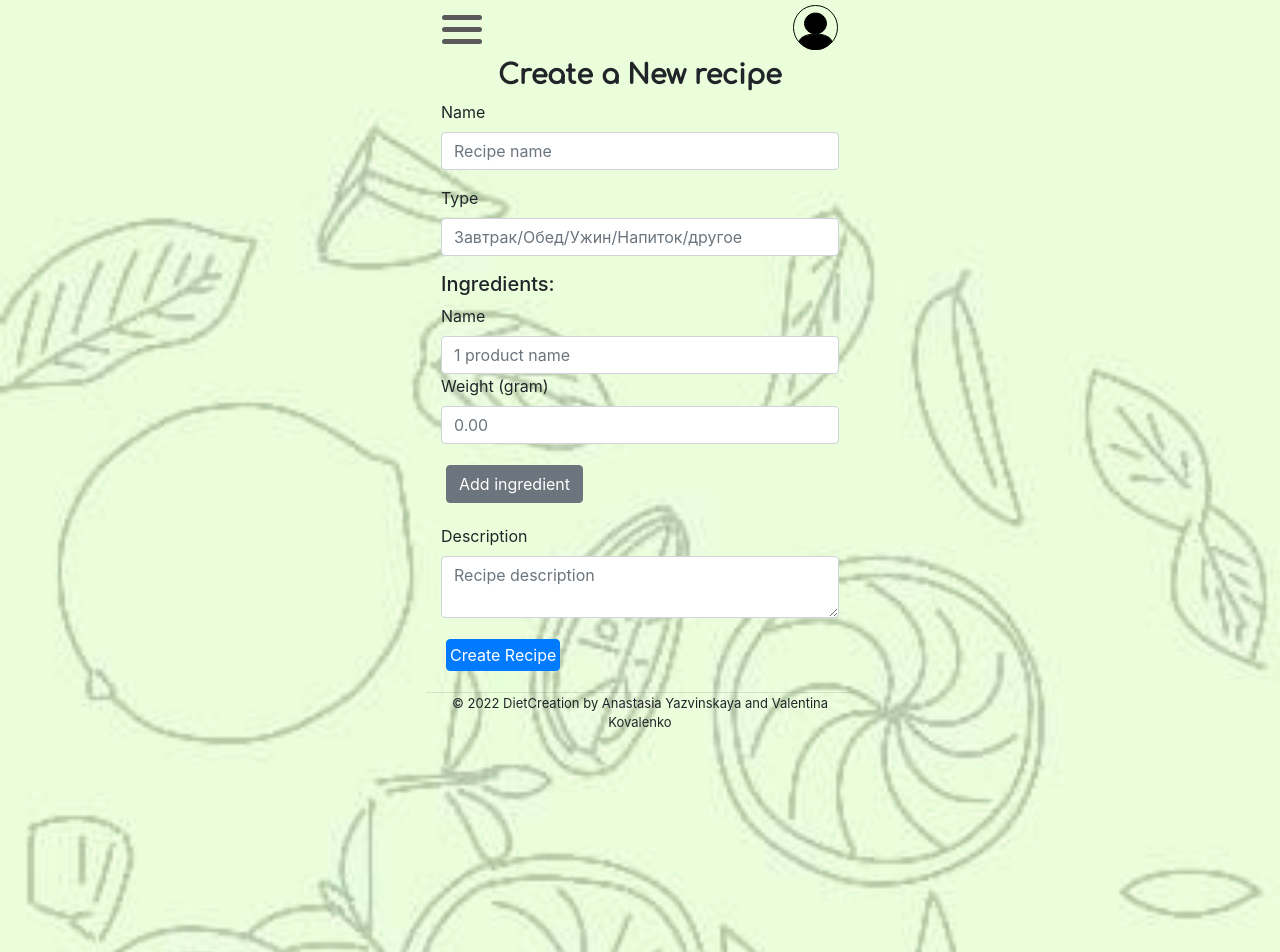
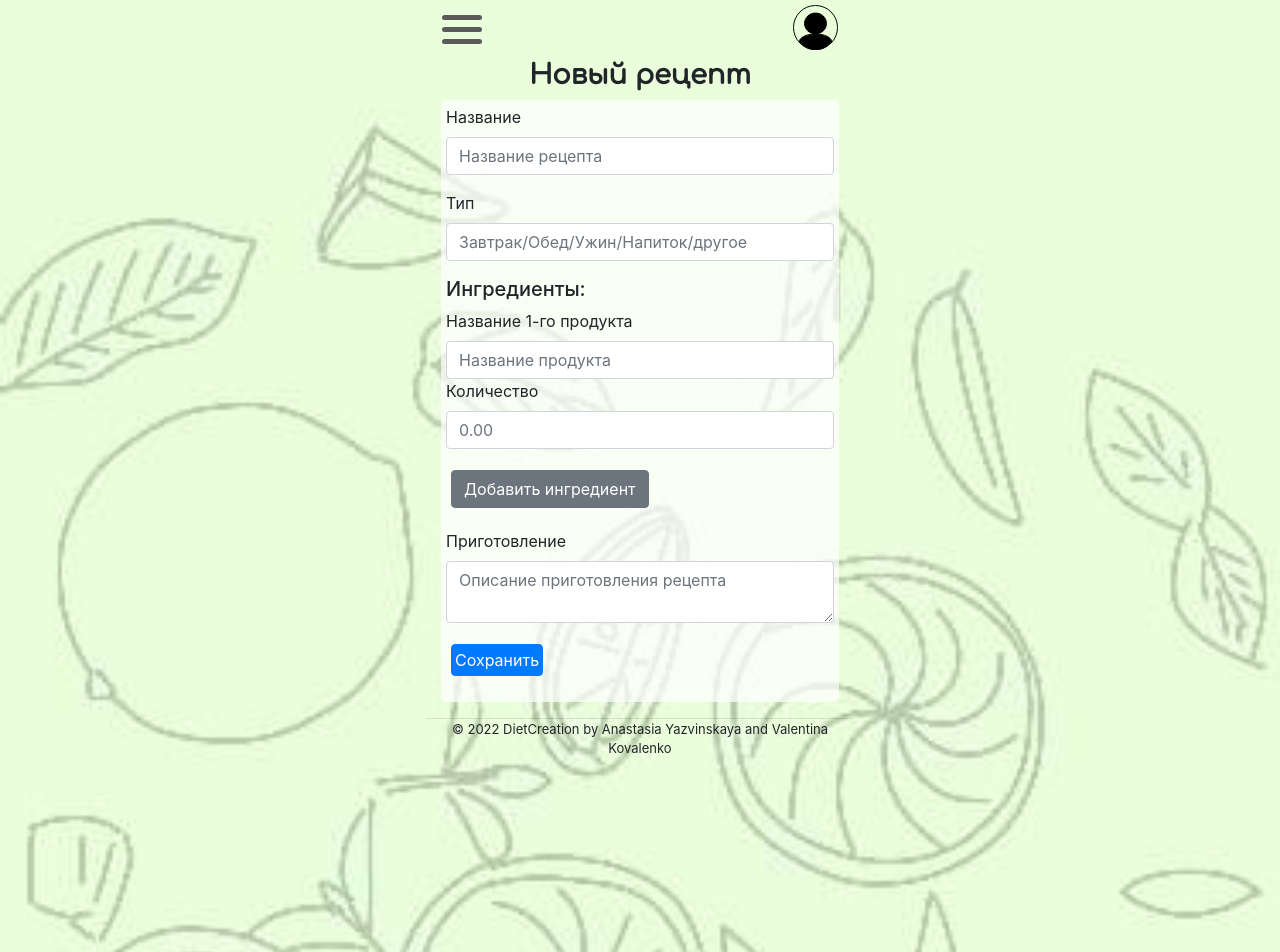
Before and after one commit to AnastasiaYazvinskaya/diet-creation, a Flask app: page /create_recipe in a window 1280 px wide. Shown: the top 952 px of the page. Run offline with Flask 2, Linux system fonts and the light colour scheme; data comes from the database, SQL or seed files in the repository; some libraries are stand-ins or nearby versions; some web fonts are replaced.

Commit message:
some basic changes for recipes

```diff
--- a/app/static/css/base_style.css
+++ b/app/static/css/base_style.css
@@ -120,6 +120,19 @@ h1 {
     font-weight: 600;
 }
 
+
+.info {
+    background-color: rgba(255, 255, 255, 0.8);
+    border-radius: 10px;
+    padding: 5px;
+}
+.align-items-center {
+    margin-left: 20px;
+}
+a {
+    color: black;
+}
+
 /* Products */
 .container img, .container #delete {
     width: 20px;
@@ -202,11 +215,6 @@ td a{
 }
 
 /* Product */
-.prod-info {
-    background-color: rgba(255, 255, 255, 0.8);
-    border-radius: 10px;
-    padding: 5px;
-}
 #empty-recipe-list p {
     margin-bottom: 0;
 }
@@ -235,11 +243,15 @@ td a{
 .recipe-info h4 {
     text-align: center;
 }
-.recipe-info div {
-    text-align: right;
+
+.recipe-type {
+    text-align: center;
+    margin-top: -10px;
+    font-size: 0.8em;
 }
 
 .heart {
+    text-align: right;
     margin: -15px 5px 5px 0;
     font-size: 2em;
     line-height: 30px;
--- a/app/static/js/recipeCreate_script.js
+++ b/app/static/js/recipeCreate_script.js
@@ -20,21 +20,21 @@ $(document).ready(function() {
     $("#add").click(function() {
         // Adding new fields for nex ingredient (ingredient name and weight)
         $("#ingredientAdd").append('<div class="form-group">' +
-'        <label for="name_'+i+'">Name</label>' +
-'        <input list="products" name="name_'+i+'" class="form-control" placeholder="'+(i+1)+' product name"></input>' +
+'        <label for="name_'+i+'">Название '+(i+1)+'-го продукта</label>' +
+'        <input list="products" name="name_'+i+'" class="form-control" placeholder="Название продукта"></input>' +
 '        <datalist id="types">' +
 '            {% for product in prods %}' +
 '                <option value="{{product["name"]}} [{{product["shop"]}}]"></option>' +
 '            {% endfor %}' +
 '        </datalist>' +
-'        <label for="weight_'+i+'">Weight (gram)</label>' +
+'        <label for="weight_'+i+'">Количество</label>' +
 '        <input type="number" step="0.01" name="weight_'+i+'"' +
 '            placeholder="0.00" class="form-control"></input>' +
 '    </div>');
         // Changing index
         i += 1;
         // Hide adding button if 30 ingredients was added
-        if (i > 30) {
+        if (i = 30) {
             $(this).hide();
         }
     });
--- a/app/templates/create_r.html
+++ b/app/templates/create_r.html
@@ -2,6 +2,7 @@
 <!-- Styles -->
 {% block style %}
     <link rel="stylesheet" href="static/css/style.css">
+    <link rel="stylesheet" href="static/css/create_style.css">
 {% endblock %}
 <!-- Scripts-->
 {% block script %}
@@ -18,18 +19,18 @@
         </p>
     {% endif %}
     <!-- Title -->
-    <h1>{% block title %} Create a New recipe {% endblock %}</h1>
+    <h1>{% block title %} Новый рецепт {% endblock %}</h1>
     <!-- Form for recipe detiels (if it has new products, then after refreshing all data will be on it's place) -->
     <form method="post">
         <!-- Text field for recipe name-->
         <div class="form-group">
-            <label for="r_name">Name</label>
-            <input type="text" name="r_name" placeholder="Recipe name"
+            <label for="r_name">Название</label>
+            <input type="text" name="r_name" placeholder="Название рецепта"
                 class="form-control" value="{{data['r_name']}}"></input>
         </div>
         <!-- Text field for recipe type with list of availiable variants -->
         <div class="form-group">
-            <label for="type">Type</label>
+            <label for="type">Тип</label>
             <input list="types" name="type" class="form-control"
                 placeholder="Завтрак/Обед/Ужин/Напиток/другое"
                 value="{{data['type']}}"></input>
@@ -40,13 +41,13 @@
             </datalist>
         </div>
         <!-- Ingredients -->
-        <h5>Ingredients:</h5>
+        <h5>Ингредиенты:</h5>
         <!-- Restoration of entered ingredients -->
         {% if data['ingreds']['names'] %}{% for prod in data['ingreds']['names'] %}
             <div class="form-group" id="repeate_{{loop.index0}}">
                 <!-- Ingredient name -->
-                <label for="name_{{loop.index0}}">Name</label>
-                <input list="products" name="name_{{loop.index0}}" class="form-control" placeholder="1 product name" id="product"
+                <label for="name_{{loop.index0}}">Название 1-го продукта</label>
+                <input list="products" name="name_{{loop.index0}}" class="form-control" placeholder="Название продукта" id="product"
                         value="{{ data['ingreds']['names'][loop.index0] }}"></input>
                 <datalist id="products">
                     {% for product in prods %}
@@ -54,7 +55,7 @@
                     {% endfor %}
                 </datalist>
                 <!-- Ingredient weight -->
-                <label for="weight_{{loop.index0}}">Weight (gram)</label>
+                <label for="weight_{{loop.index0}}">Количество</label>
                 <input type="number" step="0.01" name="weight_{{loop.index0}}"
                     placeholder="0.00" class="form-control"
                         value="{{ data['ingreds']['weights'][loop.index0] }}"></input>
@@ -62,16 +63,16 @@
         {% endfor %}{% else %} <!-- Starting fields for first ingredient -->
             <div class="form-group">
                 <!-- Ingredient name -->
-                <label for="name_0">Name</label>
+                <label for="name_0">Название 1-го продукта</label>
                 <input list="products" name="name_0" class="form-control"
-                    placeholder="1 product name"></input>
+                    placeholder="Название продукта"></input>
                 <datalist id="products">
                     {% for product in prods %}
                         <option value="{{product['name']}} [{{product['shop']}}]"></option>
                     {% endfor %}
                 </datalist>
                 <!-- Ingredient weight -->
-                <label for="weight_0">Weight (gram)</label>
+                <label for="weight_0">Количество</label>
                 <input type="number" step="0.01" name="weight_0"
                     placeholder="0.00" class="form-control"></input>
             </div>
@@ -79,17 +80,17 @@
         <!-- Place for adding ingredients and button for it -->
         <div id="ingredientAdd"></div>
         <div class="form-group">
-            <button id="add" type="button" class="btn btn-secondary">Add ingredient</button>
+            <button id="add" type="button" class="btn btn-secondary">Добавить ингредиент</button>
         </div>
         <!-- Recipe description -->
         <div class="form-group">
-            <label for="descr">Description</label>
-            <textarea name="descr" placeholder="Recipe description"
+            <label for="descr">Приготовление</label>
+            <textarea name="descr" placeholder="Описание приготовления рецепта"
                 class="form-control">{{ data['descr'] }}</textarea>
         </div>
         <!-- Button for submiting form -->
         <div class="form-group">
-            <button type="submit" class="btn btn-primary">Create Recipe</button>
+            <button type="submit" class="btn btn-primary">Сохранить</button>
         </div>
         <!-- Modal for creating new products used in recipe -->
         {% if errors %}
@@ -118,34 +119,34 @@
                                 <div class="carousel-inner">
                                     <div class="carousel-item active">
                                         <input type="hidden" name="formType" value="product" style="display:none">
-                                        <span>You have some products not in list. Please add the information about them.<br>Click "Next" for starting.</span>
+                                        <span>Некоторые продукты, необходимые для этого рецепта отсутствуют в вашем списке продуктов. Пожалйста, добавьте их.<br>Нажмите "Следующий", чтобы начать.</span>
                                     </div>
                                     <!-- Slides with form for each product -->
                                     {% for error in errors %}
                                         <div class="carousel-item">
                                             <!-- Product name -->
                                             <div class="form-group">
-                                                <label for="p_name_{{loop.index0}}">Name</label>
+                                                <label for="p_name_{{loop.index0}}">Название</label>
                                                 <input type="text" name="p_name_{{loop.index0}}"
-                                                    placeholder="Product name" class="form-control"
+                                                    placeholder="Название продукта" class="form-control"
                                                     value="{{error}}"></input>
                                             </div>
                                             <!-- Product weight -->
                                             <div class="form-group">
-                                                <label for="p_weight_{{loop.index0}}">Weight (gram)</label>
+                                                <label for="p_weight_{{loop.index0}}">Количество</label>
                                                 <input type="number" step="0.01" name="p_weight_{{loop.index0}}" placeholder="0.00"
                                                         class="form-control"></input>
                                             </div>
                                             <!-- Product price -->
                                             <div class="form-group">
-                                                <label for="p_price_{{loop.index0}}">Price (rubles)</label>
+                                                <label for="p_price_{{loop.index0}}">Цена</label>
                                                 <input type="number" step="0.01" name="p_price_{{loop.index0}}" placeholder="0.00"
                                                         class="form-control"></input>
                                             </div>
                                             <!-- Product shop -->
                                             <div class="form-group">
-                                                <label for="p_shop_{{loop.index0}}">Shop</label>
-                                                <input list="shops" name="p_shop_{{loop.index0}}" class="form-control" placeholder="Shop name"></input>
+                                                <label for="p_shop_{{loop.index0}}">Магазин</label>
+                                                <input list="shops" name="p_shop_{{loop.index0}}" class="form-control" placeholder="Название магазина"></input>
                                                 <datalist id="shops">
                                                     {% for shop in shops %}
                                                         <option value="{{shop['name']}}"></option>
@@ -159,9 +160,9 @@
                         </div>
                         <!-- Controls with submiting form button -->
                         <div class="modal-footer">
-                            <a href="#carousel" role="button" data-slide="prev">Previous</a>
-                            <a href="#carousel" role="button" data-slide="next">Next</a>
-                            <button type="submit" class="btn btn-primary">Submit</button>
+                            <a href="#carousel" role="button" data-slide="prev">Следующий</a>
+                            <a href="#carousel" role="button" data-slide="next">Предыдущий</a>
+                            <button type="submit" class="btn btn-primary">Готово</button>
                         </div>
                     </div>
                 </div>
--- a/app/templates/edit_r.html
+++ b/app/templates/edit_r.html
@@ -2,6 +2,7 @@
 <!-- Styles -->
 {% block style %}
     <link rel="stylesheet" href="static/css/style.css">
+    <link rel="stylesheet" href="static/css/create_style.css">
 {% endblock %}
 <!-- Scripts-->
 {% block script %}
@@ -18,12 +19,12 @@
         </p>
     {% endif %}
     <!-- Title -->
-    <h1>{% block title %} Edit "{{ recipe['r_name'] }}" {% endblock %}</h1>
+    <h1>{% block title %}Редактирование рецепта<br>"{{ recipe['r_name'] }}" {% endblock %}</h1>
     <!-- Form for recipe detiels (if it has new products, then after refreshing all data will be on it's place) -->
     <form method="post">
         <!-- Text field for recipe name-->
         <div class="form-group">
-            <label for="r_name">Name</label>
+            <label for="r_name">Название</label>
             <input type="text" name="r_name" placeholder="Recipe name"
                 class="form-control" value="{{recipe['r_name']}}"></input>
         </div>
--- a/app/templates/recipes.html
+++ b/app/templates/recipes.html
@@ -39,7 +39,10 @@
     <!-- For each recipe in data create a new block -->
     {% for recipe in recipes %}
         <div class="recipe-info">
-            <h4>{{ recipe['name'] }}</h4>
+            <h4><a href="{{url_for('recipe', recipe_id=recipe['id'])}}">
+                {{ recipe['name']}}
+            </a></h4>
+            <div class="recipe-type">{{ recipe['type'] }}</div>
             <p>Ингредиенты:
                 {% for ingredient in ingredients if ingredient['rec_id'] == recipe['id'] %}
                     {{ ingredient['prod_name'] }}
```
Also changed, not shown: app/recipes.py (+18 -13 lines), app/templates/product.html (+8 -8 lines), app/templates/recipe.html (+17 -15 lines).
